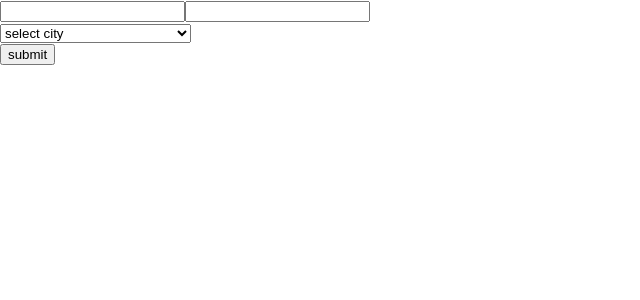
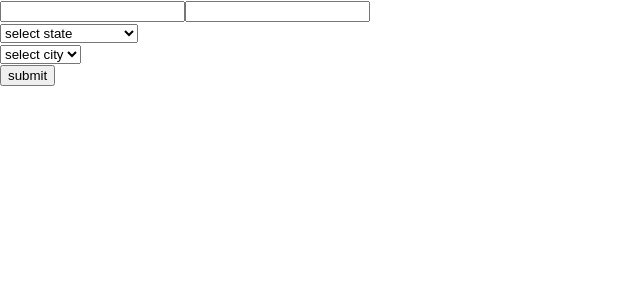
Before and after one commit to panwron/multi-step-form, a React (Create React App) app: page / in a window 1280 px wide. Shown: the top 300 px of the page, without its empty margins (0-640 px from the left). Built offline with nearby package versions, Linux system fonts and the light colour scheme.

Commit message:
add state / city filter

```diff
--- a/src/components/threeStepForm/SelectFields.js
+++ b/src/components/threeStepForm/SelectFields.js
@@ -4,14 +4,16 @@
 
 import cities from "../../data/cities.json";
 
-const Select = ({ name, values }) => {
+const states = [...new Set(cities.map(c => c.state))]; // extract states from cities data
+
+const Select = ({ name, options }) => {
   return (
     <div>
       <Field name={name} component="select">
-        <option value="">select city</option>
-        {cities.map((c, i) => (
-          <option key={i} value={c.city}>
-            {c.city}
+        <option value="">{`select ${name}`}</option>
+        {options.map((c, i) => (
+          <option key={i} value={c}>
+            {c}
           </option>
         ))}
       </Field>
@@ -21,7 +23,22 @@
 };
 
 Select.propTypes = {
-  name: PropTypes.string.isRequired
+  name: PropTypes.string.isRequired,
+  options: PropTypes.array.isRequired
 };
 
-export default Select;
+const SelectFields = ({ stateFilter }) => (
+  <div className="select-container">
+    <Select name="state" options={states} />
+    <Select
+      name="city"
+      options={cities.filter(c => c.state === stateFilter).map(c => c.city)}
+    />
+  </div>
+);
+
+SelectFields.propTypes = {
+  stateFilter: PropTypes.string.isRequired
+};
+
+export default SelectFields;
--- a/src/components/threeStepForm/ThreeStepForm.js
+++ b/src/components/threeStepForm/ThreeStepForm.js
@@ -3,6 +3,7 @@
 import { string, object } from "yup";
 
 import Select from "./SelectFields";
+import SelectFields from "./SelectFields";
 
 class ThreeStepForm extends Component {
   constructor(props) {
@@ -24,19 +25,20 @@
           validationSchema={object().shape({
             firstName: string().required("required"),
             secondName: string().required("required"),
+            state: string().required("required"),
             city: string().required("required")
           })}
           onSubmit={values => {
             console.log(values);
             this.setState({ submitedValues: values });
           }}
-          render={() => (
+          render={({ values }) => (
             <Form>
               <Field name="firstName" />
               <ErrorMessage name="firstName" />
               <Field name="secondName" />
               <ErrorMessage name="secondName" />
-              <Select name="city" />
+              <SelectFields stateFilter={values.state} />
               <button type="submit">submit</button>
             </Form>
           )}
```
